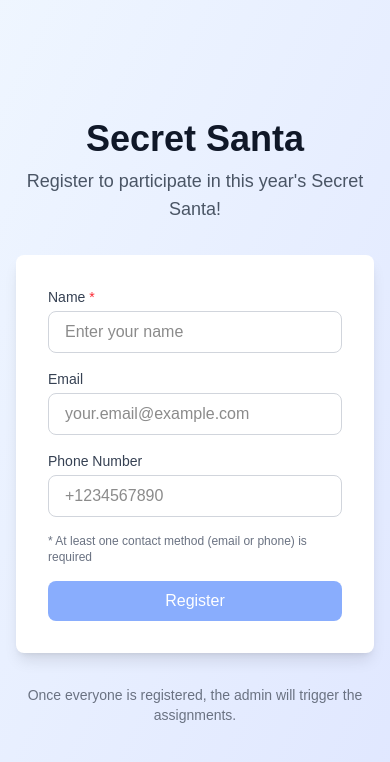
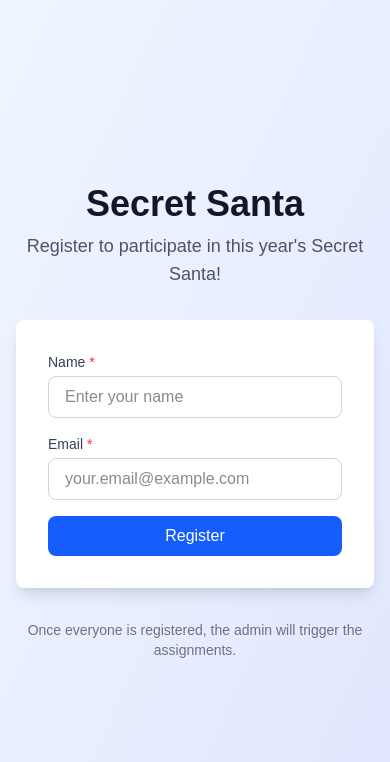
Before and after one commit to jamesprice98/secret-santa, a Next.js app: page / in a window 390 px wide. Shown: the top 762 px of the page. Built offline with nearby package versions, Linux system fonts and the light colour scheme.

Commit message:
Remove phone number registration and SMS functionality - email only

```diff
--- a/app/admin/page.tsx
+++ b/app/admin/page.tsx
@@ -172,7 +172,7 @@ export default function AdminDashboard() {
           </div>
           <p className="text-sm text-gray-600">
             Once all participants are registered and spouse relationships are set, click to generate Secret Santa assignments.
-            Notifications will be sent automatically via email and SMS. You can regenerate assignments for testing.
+            Notifications will be sent automatically via email. You can regenerate assignments for testing.
           </p>
         </div>
 
--- a/app/api/assign/route.ts
+++ b/app/api/assign/route.ts
@@ -2,7 +2,7 @@ import { NextResponse } from 'next/server'
 import { prisma } from '@/lib/db'
 import { requireAdmin } from '@/lib/auth'
 import { generateAssignments } from '@/lib/assignment'
-import { sendAssignmentEmails, sendAssignmentSMS } from '@/lib/notifications'
+import { sendAssignmentEmails } from '@/lib/notifications'
 
 export async function POST() {
   try {
@@ -67,13 +67,10 @@ export async function POST() {
       createdAt: Date
     }>
 
-    // Send emails and SMS
+    // Send emails
     for (const assignment of savedAssignments) {
       if (assignment.giver.email) {
         await sendAssignmentEmails(assignment.giver.email, assignment.giver.name, assignment.receiver.name)
-      }
-      if (assignment.giver.phone) {
-        await sendAssignmentSMS(assignment.giver.phone, assignment.giver.name, assignment.receiver.name)
       }
     }
 
--- a/app/api/register/route.ts
+++ b/app/api/register/route.ts
@@ -4,37 +4,34 @@ import { prisma } from '@/lib/db'
 export async function POST(request: NextRequest) {
   try {
     const body = await request.json()
-    const { name, email, phone } = body
+    const { name, email } = body
 
-    // Validate that at least one contact method is provided
-    if (!name || (!email && !phone)) {
+    // Validate input
+    if (!name || !email) {
       return NextResponse.json(
-        { error: 'Name and at least one contact method (email or phone) are required' },
+        { error: 'Name and email are required' },
         { status: 400 }
       )
     }
 
-    // Validate email format if provided
-    if (email && !/^[^\s@]+@[^\s@]+\.[^\s@]+$/.test(email)) {
+    // Validate email format
+    if (!/^[^\s@]+@[^\s@]+\.[^\s@]+$/.test(email)) {
       return NextResponse.json(
         { error: 'Invalid email format' },
         { status: 400 }
       )
     }
 
-    // Check if participant already exists (by email or phone)
+    // Check if participant already exists (by email)
     const existing = await prisma.participant.findFirst({
       where: {
-        OR: [
-          ...(email ? [{ email }] : []),
-          ...(phone ? [{ phone }] : []),
-        ],
+        email,
       },
     })
 
     if (existing) {
       return NextResponse.json(
-        { error: 'A participant with this email or phone number already exists' },
+        { error: 'A participant with this email already exists' },
         { status: 409 }
       )
     }
@@ -43,8 +40,7 @@ export async function POST(request: NextRequest) {
     const participant = await prisma.participant.create({
       data: {
         name,
-        email: email || null,
-        phone: phone || null,
+        email,
       },
     })
 
--- a/components/ParticipantList.tsx
+++ b/components/ParticipantList.tsx
@@ -84,9 +84,6 @@ export default function ParticipantList() {
                 Email
               </th>
               <th className="px-6 py-3 text-left text-xs font-medium text-gray-500 uppercase tracking-wider">
-                Phone
-              </th>
-              <th className="px-6 py-3 text-left text-xs font-medium text-gray-500 uppercase tracking-wider">
                 Spouse(s)
               </th>
             </tr>
@@ -101,9 +98,6 @@ export default function ParticipantList() {
                   {participant.email || '-'}
                 </td>
                 <td className="px-6 py-4 whitespace-nowrap text-sm text-gray-500">
-                  {participant.phone || '-'}
-                </td>
-                <td className="px-6 py-4 whitespace-nowrap text-sm text-gray-500">
                   {participant.spouses.length > 0 ? participant.spouses.join(', ') : '-'}
                 </td>
               </tr>
--- a/components/RegistrationForm.tsx
+++ b/components/RegistrationForm.tsx
@@ -6,7 +6,6 @@ export default function RegistrationForm() {
   const [formData, setFormData] = useState({
     name: '',
     email: '',
-    phone: '',
   })
   const [isSubmitting, setIsSubmitting] = useState(false)
   const [message, setMessage] = useState<{ type: 'success' | 'error'; text: string } | null>(null)
@@ -24,8 +23,7 @@ export default function RegistrationForm() {
         },
         body: JSON.stringify({
           name: formData.name.trim(),
-          email: formData.email.trim() || undefined,
-          phone: formData.phone.trim() || undefined,
+          email: formData.email.trim(),
         }),
       })
 
@@ -36,7 +34,7 @@ export default function RegistrationForm() {
       }
 
       setMessage({ type: 'success', text: 'Registration successful! You\'re all set!' })
-      setFormData({ name: '', email: '', phone: '' })
+      setFormData({ name: '', email: '' })
     } catch (error) {
       setMessage({
         type: 'error',
@@ -67,35 +65,18 @@ export default function RegistrationForm() {
 
         <div>
           <label htmlFor="email" className="block text-sm font-medium text-gray-700 mb-1">
-            Email
+            Email <span className="text-red-500">*</span>
           </label>
           <input
             type="email"
             id="email"
+            required
             value={formData.email}
             onChange={(e) => setFormData({ ...formData, email: e.target.value })}
             className="w-full px-4 py-2 border border-gray-300 rounded-lg focus:ring-2 focus:ring-blue-500 focus:border-transparent"
             placeholder="your.email@example.com"
           />
         </div>
-
-        <div>
-          <label htmlFor="phone" className="block text-sm font-medium text-gray-700 mb-1">
-            Phone Number
-          </label>
-          <input
-            type="tel"
-            id="phone"
-            value={formData.phone}
-            onChange={(e) => setFormData({ ...formData, phone: e.target.value })}
-            className="w-full px-4 py-2 border border-gray-300 rounded-lg focus:ring-2 focus:ring-blue-500 focus:border-transparent"
-            placeholder="+1234567890"
-          />
-        </div>
-
-        <p className="text-xs text-gray-500">
-          * At least one contact method (email or phone) is required
-        </p>
 
         {message && (
           <div
@@ -111,7 +92,7 @@ export default function RegistrationForm() {
 
         <button
           type="submit"
-          disabled={isSubmitting || (!formData.email && !formData.phone)}
+          disabled={isSubmitting}
           className="w-full bg-blue-600 text-white py-2 px-4 rounded-lg font-medium hover:bg-blue-700 focus:outline-none focus:ring-2 focus:ring-blue-500 focus:ring-offset-2 disabled:opacity-50 disabled:cursor-not-allowed transition-colors"
         >
           {isSubmitting ? 'Registering...' : 'Register'}
```
Also changed, not shown: 1 other file (tests, documents, lock files or other folders).
